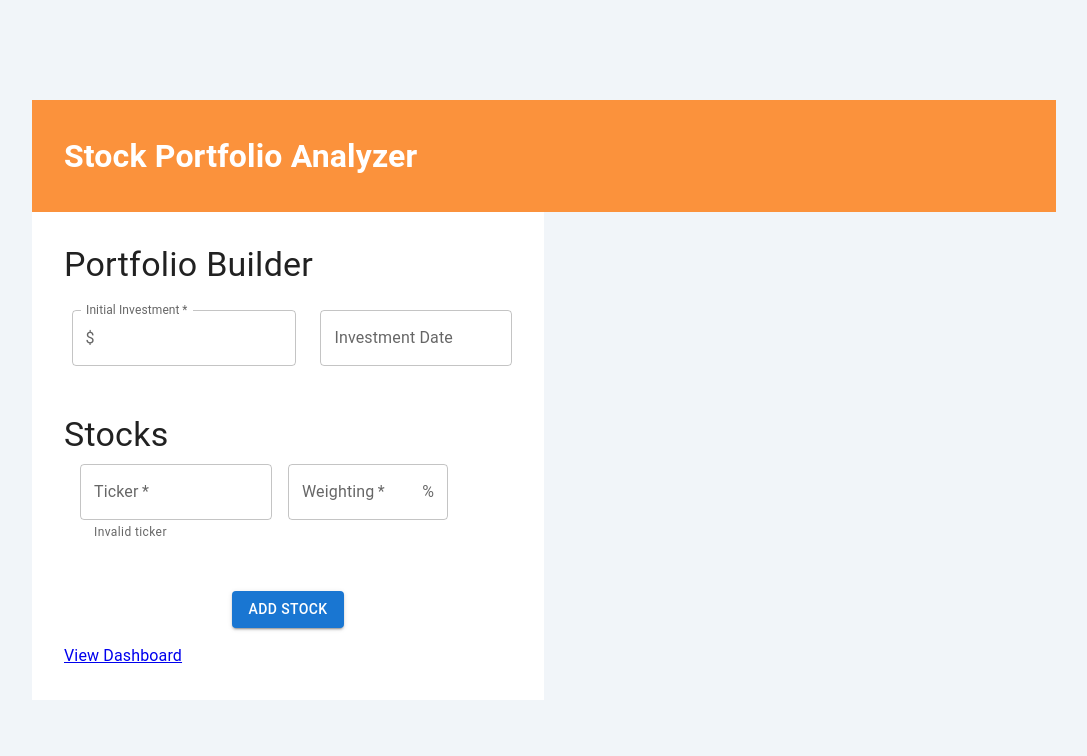
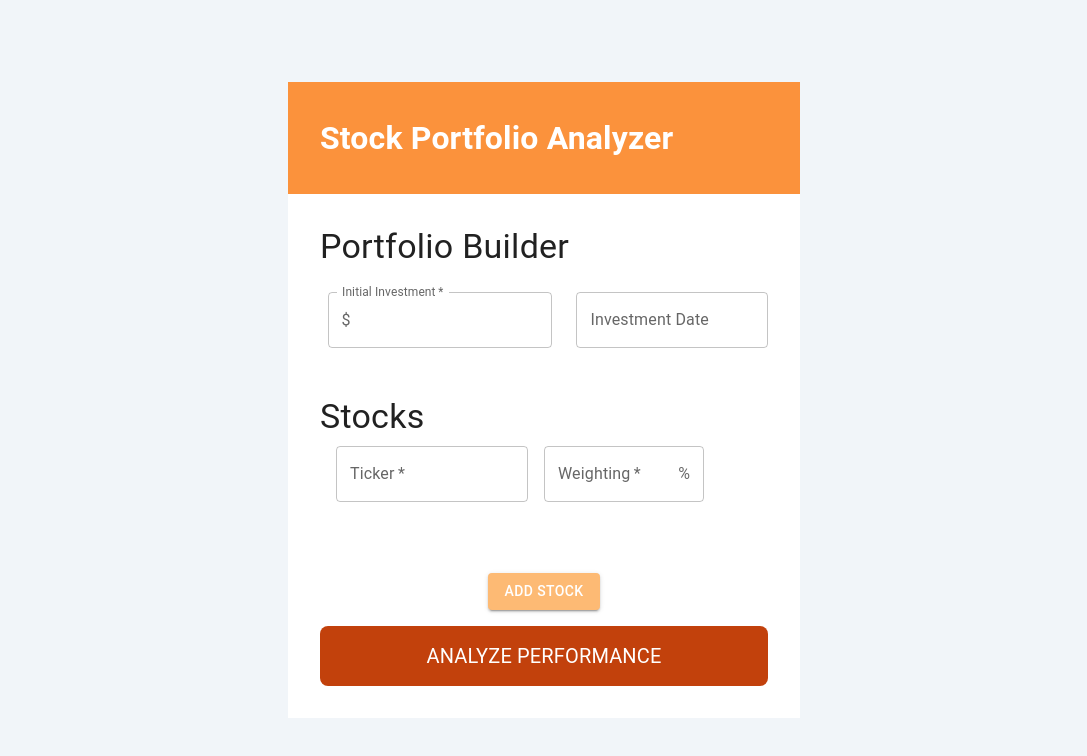
Before and after one commit to BertMorris/portfolio-calc, a Next.js app: page / in a window 1280 px wide. Shown: the top 756 px of the page, without its empty margins (96-1183 px from the left). Built offline with nearby package versions, Linux system fonts and the light colour scheme.

Commit message:
force uppercase

```diff
--- a/src/app/dashboard/[portfolioQuery]/PieChart.tsx
+++ b/src/app/dashboard/[portfolioQuery]/PieChart.tsx
@@ -25,7 +25,7 @@ export default function PieChart({ data }: Props) {
   }));
   return (
     <div className="h-full w-1/3">
-      <h4>Breakdown</h4>
+      <h4>Portfolio Breakdown</h4>
       <ResponsivePie
         data={portfolioWeights}
         margin={{ top: 10, right: 20, bottom: 10, left: 20 }}
--- a/src/app/dashboard/[portfolioQuery]/page.tsx
+++ b/src/app/dashboard/[portfolioQuery]/page.tsx
@@ -175,7 +175,7 @@ export default async function page({ params }: Props) {
   }));
 
   return (
-    <main className="bg-white">
+    <main className="w-[1200px] bg-white">
       <div className="h-56 flex justify-evenly items-center">
         <PieChart data={queryParams.stocks} />
         <BarChart
--- a/src/app/layout.tsx
+++ b/src/app/layout.tsx
@@ -18,7 +18,7 @@ export default function RootLayout({
       <body id="__next">
         <CssBaseline />
         <div className="h-screen w-screen flex flex-col justify-center items-center bg-slate-100">
-          <div className="w-full max-w-screen-lg border-radius-xl">
+          <div className="max-w-[1200px] border-radius-xl">
             <header className="bg-orange-400 border-radius-xl">
               <h1 className="text-white p-8 m-0">Stock Portfolio Analyzer</h1>
             </header>
--- a/src/app/page.tsx
+++ b/src/app/page.tsx
@@ -91,20 +91,20 @@ export default function Page({}: Props) {
         <List className="w-full">
           <Typography variant="h4">Stocks</Typography>
           {tickers.map((item: StockWeight, tickerIndex) => (
-            <ListItem className="flex gap-4" key={tickerIndex}>
+            <ListItem className="flex items-center gap-4" key={tickerIndex}>
               <TextField
                 className="w-48"
                 id="ticker"
                 label="Ticker"
                 variant="outlined"
                 error={!tickerIsValid(item.ticker)}
-                helperText="Invalid ticker"
+                helperText={!tickerIsValid ? "Invalid ticker" : " "}
                 value={item.ticker}
                 onChange={(e) =>
                   setTickers(
                     tickers.map((item: StockWeight, index) =>
                       index === tickerIndex
-                        ? { ...item, ticker: e.target.value }
+                        ? { ...item, ticker: e.target.value.toUpperCase() }
                         : item
                     )
                   )
@@ -143,6 +143,7 @@ export default function Page({}: Props) {
         </List>
         <Button
           variant="contained"
+          className="bg-orange-300"
           onClick={() =>
             setTickers([...tickers, { ticker: null, weight: null }])
           }
@@ -150,7 +151,12 @@ export default function Page({}: Props) {
           Add Stock
         </Button>
       </form>
-      <Link href={`/dashboard/${urlQuery}`}>View Dashboard</Link>
+      <Link
+        className="bg-orange-700 text-white p-4 rounded-lg text-center text-xl no-underline"
+        href={`/dashboard/${urlQuery}`}
+      >
+        ANALYZE PERFORMANCE
+      </Link>
     </div>
   );
 }
--- a/src/app/portfolio/layout.tsx
+++ /dev/null
@@ -1,18 +0,0 @@
-import React from "react";
-
-type Props = {
-  children: React.ReactNode;
-};
-
-export default function layout({ children }: Props) {
-  return (
-    <div className="h-screen w-screen flex flex-col justify-center items-center bg-slate-100">
-      <div className="max-w-screen-lg border-radius-xl">
-        <header className="bg-orange-400 border-radius-xl">
-          <h1 className="text-white p-8 m-0">Stock Portfolio Analyzer</h1>
-        </header>
-        <div>{children}</div>
-      </div>
-    </div>
-  );
-}
```
